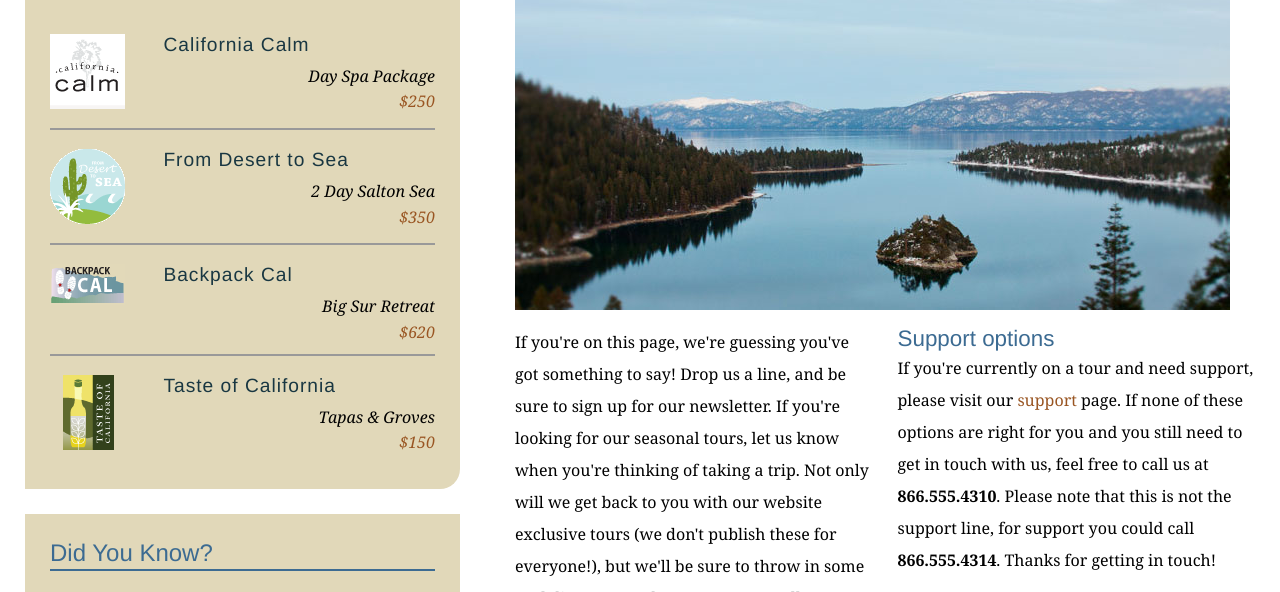
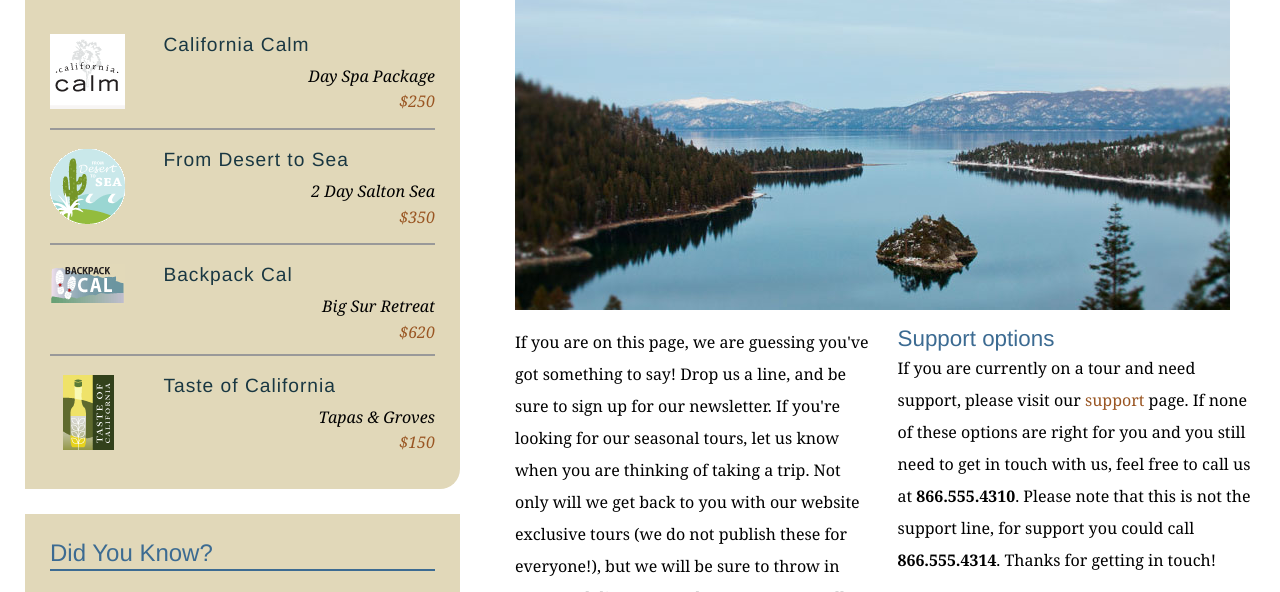
Before and after one commit to mgrazier/explore_california, a plain HTML site: page contact.html in a window 1280 px wide. Shown: the part 342-934 px from the top of the page. Drawn offline with Linux system fonts and the light colour scheme.

Commit message:
Removed contractions from contact page text

```diff
--- a/contact.html
+++ b/contact.html
@@ -68,10 +68,10 @@
           <h1>Get in touch</h1>
           <img src="assets/images/emerald_bay.jpg" alt="Beautiful Lake Tahoe" class="articleImage" />
           <div class="multiCol">
-            <p>If you're on this page, we're guessing you've got something to say! Drop us a line, and be sure to sign up for our newsletter. If you're looking for our seasonal tours,  let us know when you're thinking of taking a trip. Not only will we get back to you with our website exclusive tours (we don't publish these for everyone!), but we'll be sure to throw in some cool discounts and tour extras as well.</p>
+            <p>If you are on this page, we are guessing you've got something to say! Drop us a line, and be sure to sign up for our newsletter. If you're looking for our seasonal tours,  let us know when you are thinking of taking a trip. Not only will we get back to you with our website exclusive tours (we do not publish these for everyone!), but we will be sure to throw in some cool discounts and tour extras as well.</p>
 
             <h2>Support options</h2>
-            <p>If you're currently on a tour and need support, please visit our <a href="support.html">support</a> page. If none of these options are right for you and you still need to get in touch with us, feel free to call us at<span class="phone"> <strong>866.555.4310</strong>. Please note that this is not the support line, for support you could call </span><strong>866.555.4314</strong>. Thanks for getting in touch!</p>
+            <p>If you are currently on a tour and need support, please visit our <a href="support.html">support</a> page. If none of these options are right for you and you still need to get in touch with us, feel free to call us at<span class="phone"> <strong>866.555.4310</strong>. Please note that this is not the support line, for support you could call </span><strong>866.555.4314</strong>. Thanks for getting in touch!</p>
           </div>
 
           <form id="frmContact" name="frmContact" method="post" action="contact_process.html">
```
